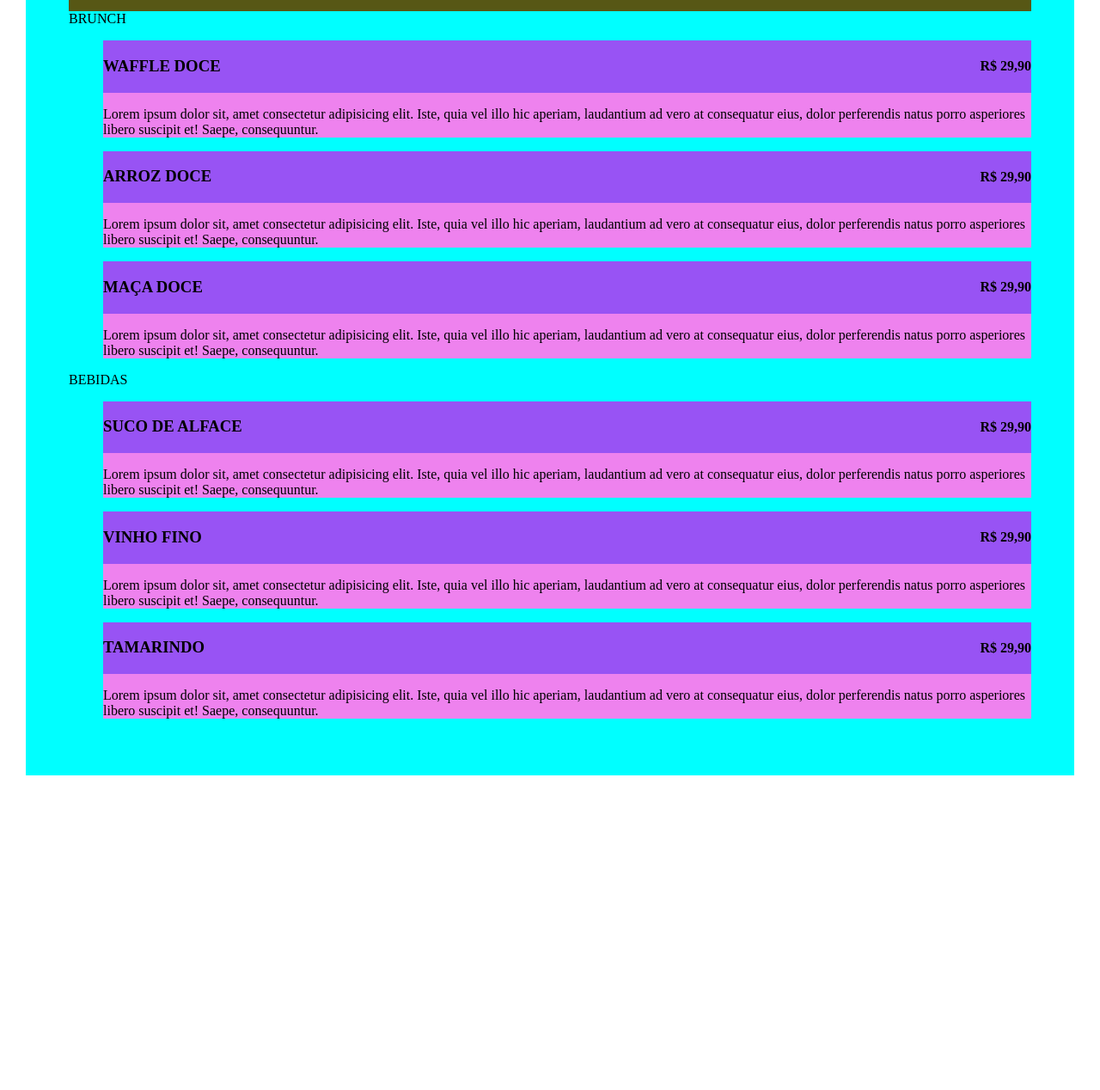
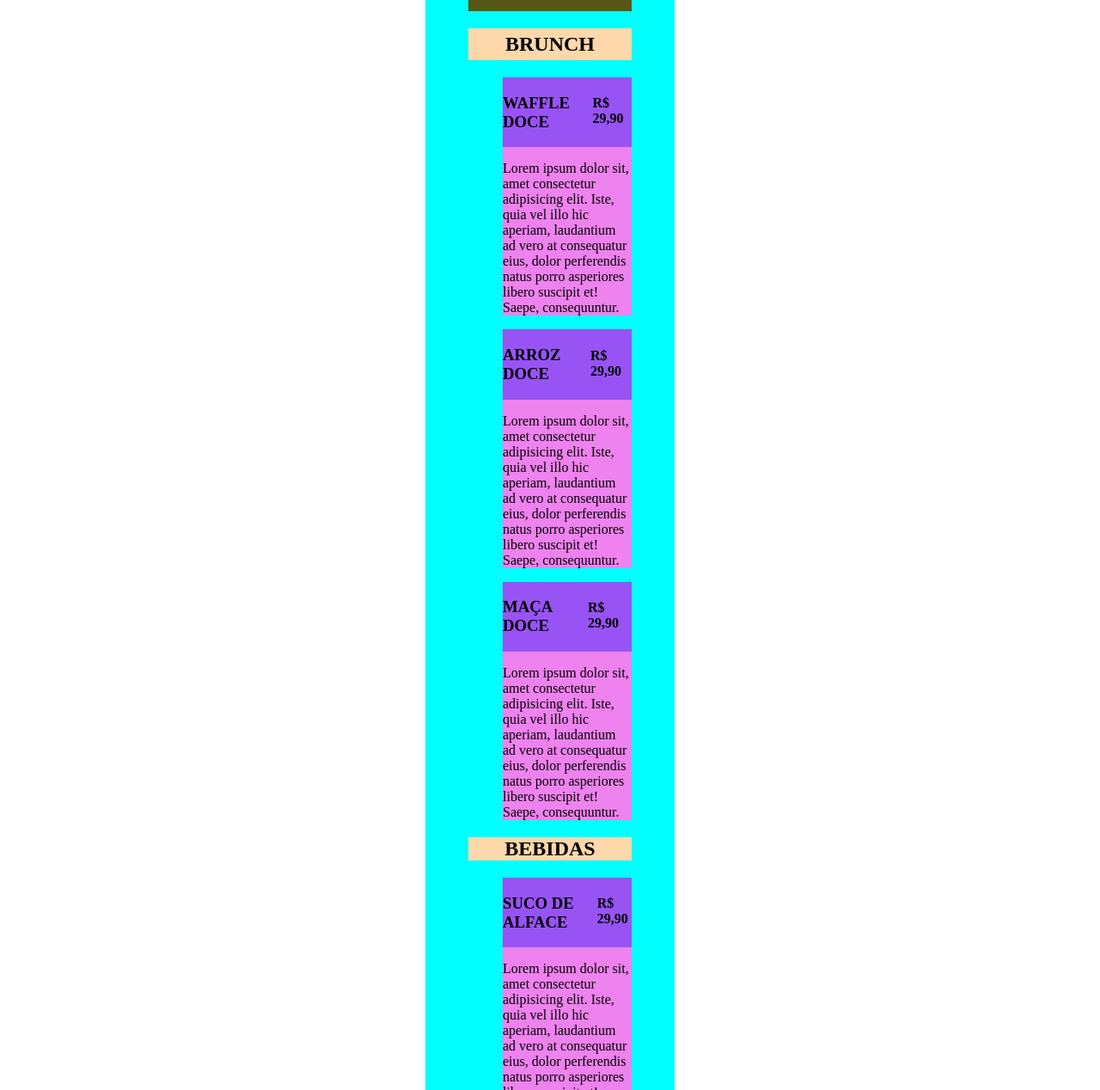
Before and after one commit to marylion/menu_cafe, a plain HTML site: page index.html in a window 1280 px wide. Shown: the part 154-1422 px from the top of the page at 86% size. Before the commit the page ends 1086 px from the top, so only its background shows below. Drawn offline with Linux system fonts and the light colour scheme.

Commit message:
modificação

```diff
--- a/index.html
+++ b/index.html
@@ -19,8 +19,8 @@
             </div>
 
         </div>
-        <div>
-            BRUNCH
+        <div class="brunch">
+            <h2>BRUNCH</h2>
             <ul type="none" class="menu-list">
                 <li class="menu-item">
                     <div class="menu-nome-preco">
@@ -51,8 +51,8 @@
                 </li>
             </ul>
         </div>
-        <div>
-            BEBIDAS
+        <div class="bebidas">
+            <h2>BEBIDAS</h2>
             <ul type="none">
                 <li class="menu-item">
                     <div class="menu-nome-preco">
--- a/style.css
+++ b/style.css
@@ -1,12 +1,15 @@
 body {
     margin: 0;
     padding: 0;
+    justify-content: center;
+    display: flex;
 }
 
 .container {
     background-color: aqua;
     padding: 50px;
     margin: 30px;
+    width: 190px;
 }
 
 .titulo{
@@ -45,3 +48,25 @@ body {
 .menu-item{
     background-color: violet;
 }
+
+/* .menu-list{
+    float: left;
+    padding: 20px;
+    background-color: rgba(0, 0, 0, 0);
+} */
+
+/*Estilo Brunch*/
+.brunch h2{
+    font-family: 'Times New Roman', Times, serif;
+    text-align: center;
+    background-color: #FED7AA;
+    padding: 5px;
+
+}
+
+/*Estilo Bebidas*/
+.bebidas h2{
+    font-family: 'Times New Roman', Times, serif;
+    text-align: center;
+    background-color: #FED7AA;
+}
```
